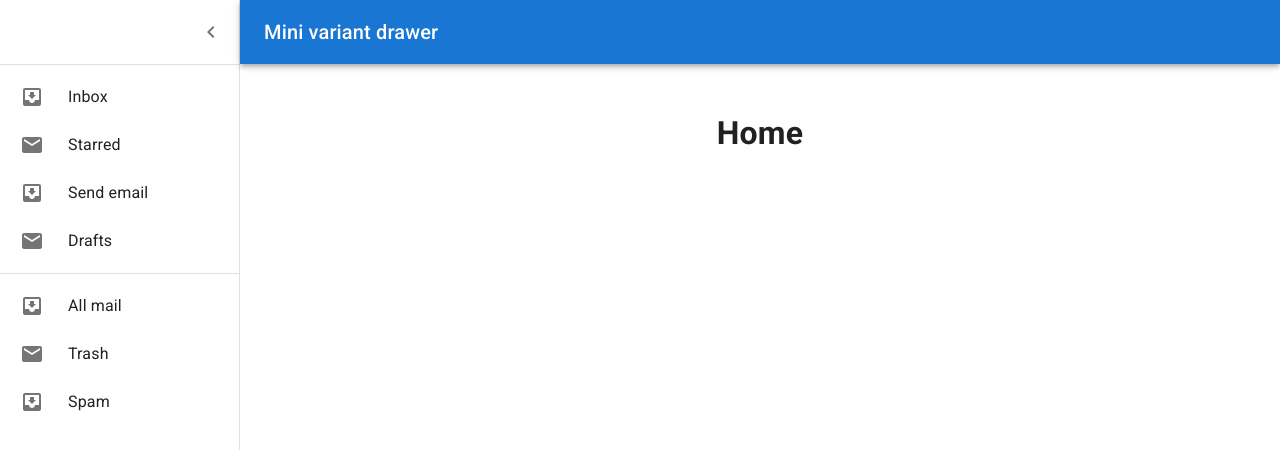
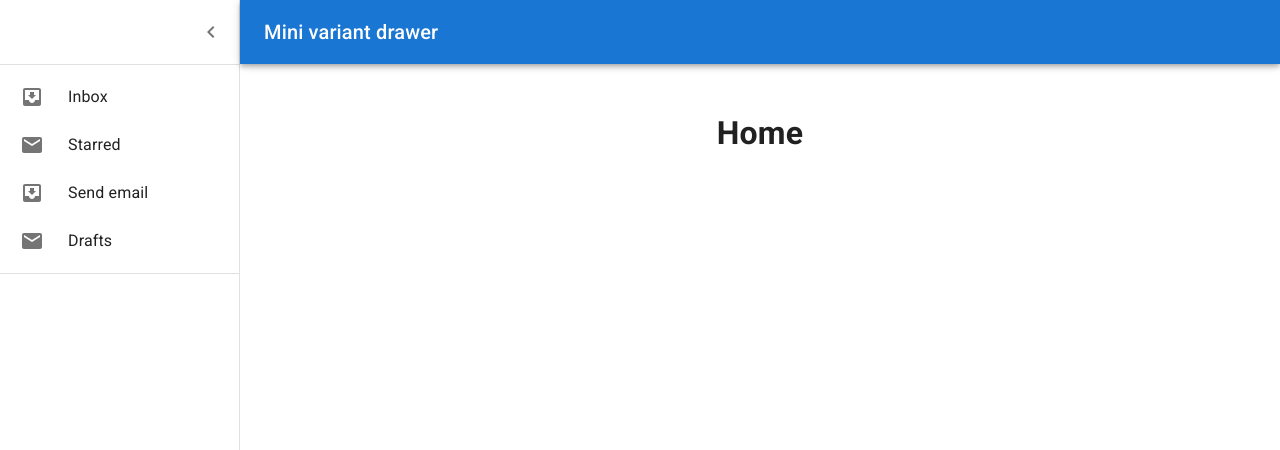
Before and after one commit to tiendunggg99/tiendung99.Ecommerce.Client, a React (Create React App) app: page / in a window 1280 px wide. Both pictures are taken after a click on the button 32 px from the left and 32 px from the top of the page. Shown: the top 450 px of the page. Built offline with nearby package versions, Linux system fonts and the light colour scheme.

Commit message:
reStructure menu items

```diff
--- a/src/components/SideBar/SidebarItems/SidebarItems.tsx
+++ b/src/components/SideBar/SidebarItems/SidebarItems.tsx
@@ -13,7 +13,17 @@ function SidebarItems(props: any) {
       <Divider />
       <List>
         {["Inbox", "Starred", "Send email", "Drafts"].map((text, index) => (
-          <ListItem key={text} disablePadding sx={{ display: "block" }}>
+          <ListItemComp text={text} open={props.open} index={index} />
+        ))}
+      </List>
+      <Divider />
+    </div>
+  );
+}
+
+function ListItemComp(props: any) {
+  return (
+    <ListItem key={props.text} disablePadding sx={{ display: "block" }}>
       <ListItemButton
         sx={{
           minHeight: 48,
@@ -28,45 +38,14 @@ function SidebarItems(props: any) {
             justifyContent: "center",
           }}
         >
-                {index % 2 === 0 ? <InboxIcon /> : <MailIcon />}
+          {props.index % 2 === 0 ? <InboxIcon /> : <MailIcon />}
         </ListItemIcon>
         <ListItemText
-                primary={text}
+          primary={props.text}
           sx={{ opacity: props.open ? 1 : 0 }}
         />
       </ListItemButton>
     </ListItem>
-        ))}
-      </List>
-      <Divider />
-      <List>
-        {["All mail", "Trash", "Spam"].map((text, index) => (
-          <ListItem key={text} disablePadding sx={{ display: "block" }}>
-            <ListItemButton
-              sx={{
-                minHeight: 48,
-                justifyContent: props.open ? "initial" : "center",
-                px: 2.5,
-              }}
-            >
-              <ListItemIcon
-                sx={{
-                  minWidth: 0,
-                  mr: props.open ? 3 : "auto",
-                  justifyContent: "center",
-                }}
-              >
-                {index % 2 === 0 ? <InboxIcon /> : <MailIcon />}
-              </ListItemIcon>
-              <ListItemText
-                primary={text}
-                sx={{ opacity: props.open ? 1 : 0 }}
-              />
-            </ListItemButton>
-          </ListItem>
-        ))}
-      </List>
-    </div>
   );
 }
 
```
Lines whose indentation alone changed are shown as unchanged.
